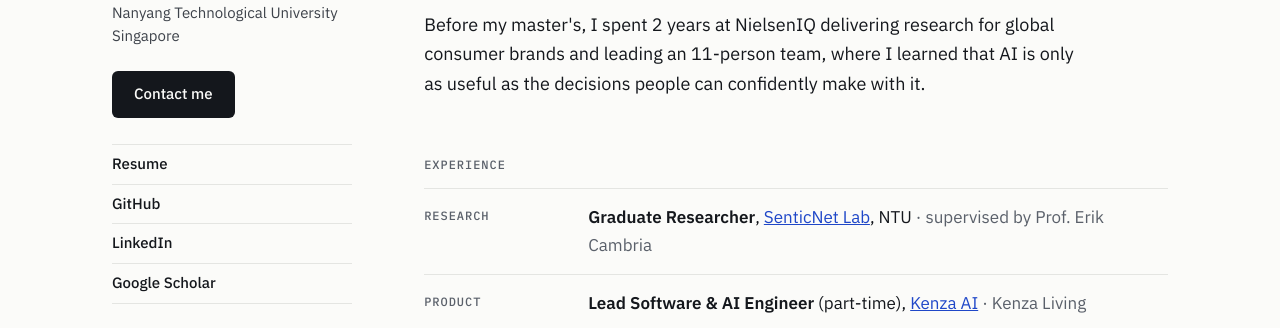
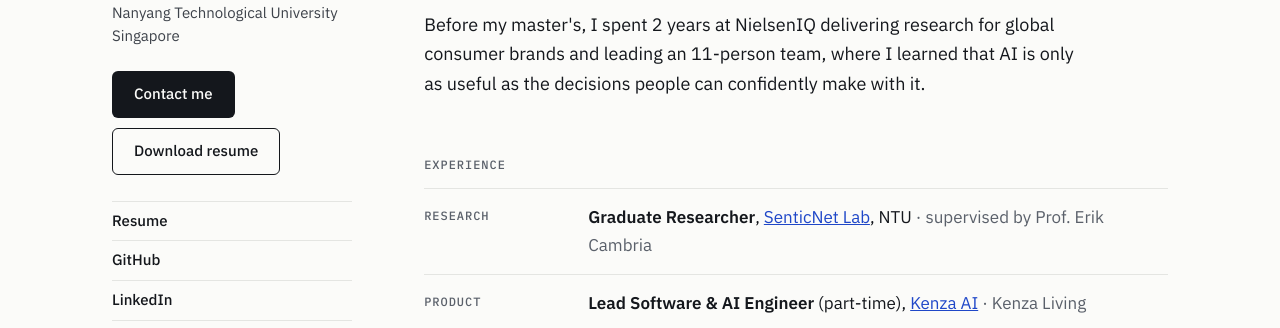
Before and after one commit to simer05/simer05.github.io, a plain HTML site: page index.html in a window 1280 px wide. Shown: the part 445-773 px from the top of the page. Drawn offline with Linux system fonts and the light colour scheme.

Commit message:
Add Download resume button next to Contact me
Co-Authored-By: Claude Opus 5.5 <noreply@anthropic.com>

```diff
--- a/index.html
+++ b/index.html
@@ -24,6 +24,9 @@ a{color:#1F47C8}a:hover{color:#132F8A}
 .links a:hover{color:#1F47C8}
 .btn{display:inline-block;margin-top:24px;padding:11px 22px;border-radius:6px;background:#14171C;color:#FBFBF9;text-decoration:none;font-size:15px;font-weight:500}
 .btn:hover{background:#1F47C8;color:#FBFBF9}
+.btns{display:flex;flex-wrap:wrap;gap:10px;margin-top:24px}.btns .btn{margin-top:0}
+.btn-outline{background:transparent;color:#14171C;border:1px solid #14171C;padding:10px 21px}
+.btn-outline:hover{background:#14171C;color:#FBFBF9}
 .prose a{text-decoration-thickness:1px;text-underline-offset:3px}
 h3 a{text-decoration:none}h3 a:hover{text-decoration:underline;text-underline-offset:3px}
 .stats{display:grid;grid-template-columns:repeat(4,minmax(0,1fr));gap:0}
@@ -46,7 +49,10 @@ h3 a{text-decoration:none}h3 a:hover{text-decoration:underline;text-underline-of
 <img src="photo.jpg" width="220" height="283" fetchpriority="high" alt="Portrait of Simerjit Kaur Nath" style="width: 100%; max-width: 220px; aspect-ratio: 7 / 9; object-fit: cover; border-radius: 6px; display: block">
 <h2 class="serif" style="font-size: 34px; line-height: 1.1; margin: 22px 0 8px">Simerjit Kaur Nath</h2>
 <p style="margin: 0; font-size: 15px; line-height: 1.55; color: #3D424A">MSc Artificial Intelligence<br>Nanyang Technological University<br>Singapore</p>
+<div class="btns">
 <a class="btn" href="&#109;&#97;&#105;&#108;&#116;&#111;&#58;&#115;&#105;&#109;&#101;&#114;&#110;&#97;&#116;&#104;&#48;&#53;&#64;&#103;&#109;&#97;&#105;&#108;&#46;&#99;&#111;&#109;">Contact me</a>
+<a class="btn btn-outline" href="Simerjit_Kaur_Nath_Resume.pdf" download>Download resume</a>
+</div>
 <nav class="links" aria-label="Profiles" style="margin-top: 26px; font-size: 15px; font-weight: 500; border-top: 1px solid #E4E5E2">
 <a href="Simerjit_Kaur_Nath_Resume.pdf">Resume</a>
 <a href="https://github.com/simer05">GitHub</a>
```
